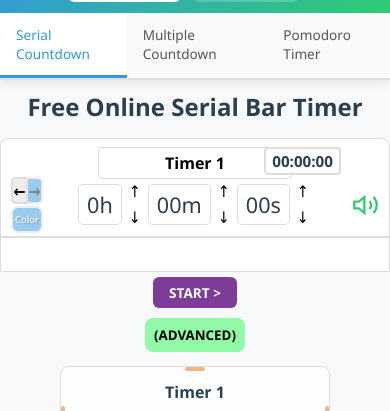
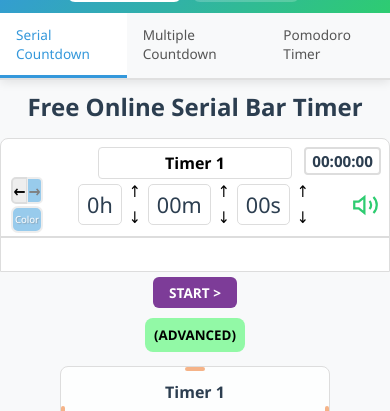
Before and after one commit to novasoftmc/tmhb, a plain HTML site: page serial-countdown.html in a window 390 px wide. Shown: the part 44-455 px from the top of the page. Drawn offline with Linux system fonts and the light colour scheme.

Commit message:
preset-time container stavio uz desnu ivicu time setter ali samo u mobilnoj varijanti

```diff
--- a/css/serial-main.css
+++ b/css/serial-main.css
@@ -139,6 +139,13 @@ body {
   color: #2c3e50;
   border-radius: 4px;
   z-index: 10;
+}
+
+/* === MOBILE RESPONSIVE === */
+@media (max-width: 768px) {
+  .preset-time-display {
+    right: 8px;
+  }
 }
 
 .timer-remove-btn {
```
